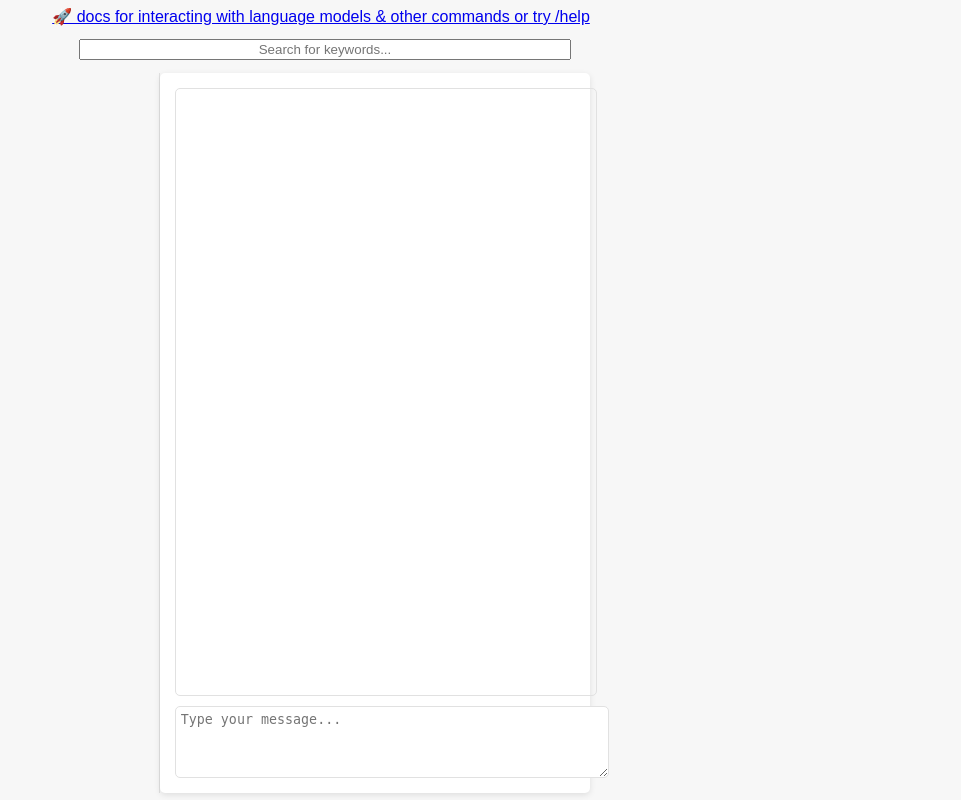
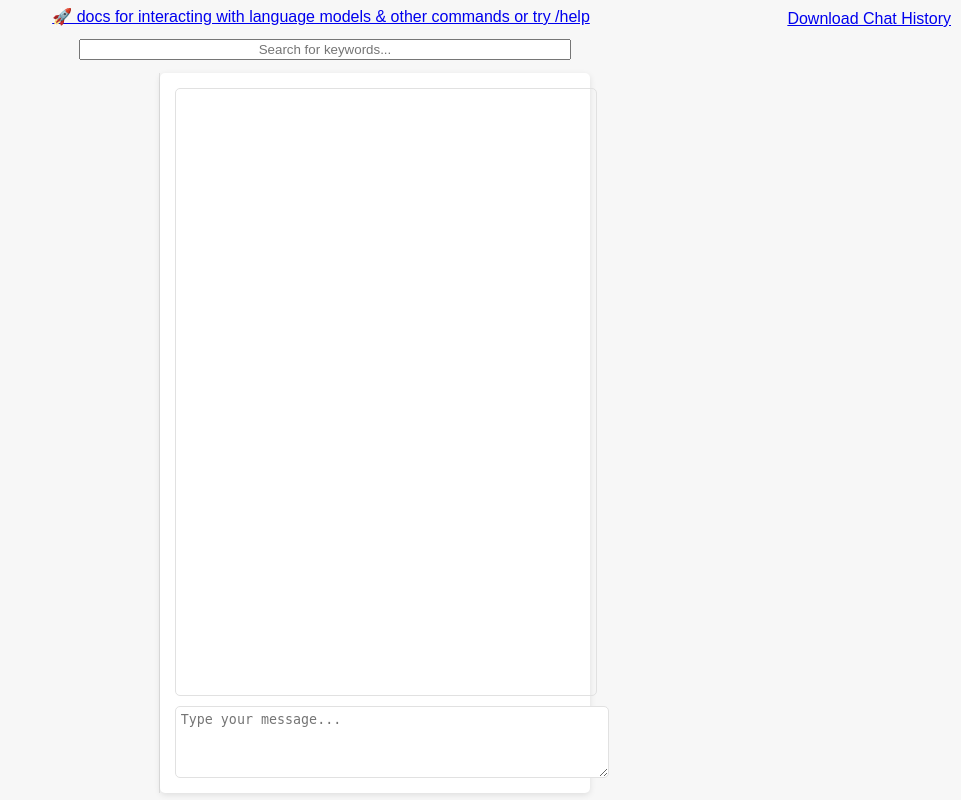
Before and after one commit to russellballestrini/flask-socketio-llm-completions, a Flask app: page /chat/1 in a window 1280 px wide. Shown: the whole page, without its empty margins (319-1280 px from the left). Run offline with Flask 3, Linux system fonts and the light colour scheme; some libraries are stand-ins or nearby versions.

Commit message:
uses the openai syntax for the conversation dump including content & role
* user
* system

	modified:   app.py
	modified:   templates/base.html
	modified:   templates/chat.html

```diff
--- a/app.py
+++ b/app.py
@@ -16,7 +16,14 @@ import random
 import boto3
 import tiktoken
 import together
-from flask import Flask, render_template, request, send_from_directory
+from flask import (
+    Flask,
+    render_template,
+    request,
+    send_from_directory,
+    jsonify,
+    Response,
+)
 
 from flask_socketio import SocketIO, emit, join_room
 
@@ -96,7 +103,7 @@ HELP_MESSAGE = """
 - `gpt-4`: For GPT-4, send a message with `gpt-4` and include your prompt.
 - `gpt-4o-2024-08-06`: For the cheapest version of GPT-4o, send a message with `gpt-4o-2024-08-06` and include your prompt.
 - `gpt-mini`: For GPT-4o-mini, send a message with `gpt-mini` and include your prompt.
-- `gpt-o1-mini`: For GPT-4o-mini, send a message with `gpt-mini` and include your prompt.
+- `gpt-o1-mini`: For GPT-o1-mini, send a message with `gpt-o1-mini` and include your prompt.
 - `claude-haiku`: For Claude-haiku, send a message with `claude-haiku` and include your prompt.
 - `claude-sonnet`: For Claude-sonnet, send a message with `claude-sonnet` and include your prompt.
 - `claude-opus`: For Claude-opus, send a message with `claude-opus` and include your prompt.
@@ -270,6 +277,40 @@ def chat(room_name):
     return render_template(
         "chat.html", room_name=room_name, rooms=rooms, username=username
     )
+
+
+@app.route("/download_chat_history", methods=["GET"])
+def download_chat_history():
+    room_name = request.args.get("room_name")
+    room = get_room(room_name)
+
+    if not room:
+        return jsonify({"error": "Room not found"}), 404
+
+    messages = Message.query.filter_by(room_id=room.id).all()
+
+    if not messages:
+        return jsonify({"error": "No messages found"}), 404
+
+    chat_history = [
+        {
+            "role": "system" if message.username in system_users else "user",
+            "content": message.content,
+        }
+        for message in messages
+        if not message.is_base64_image()
+    ]
+
+    if not chat_history:
+        return jsonify({"error": "No valid messages found"}), 404
+
+    response = Response(
+        response=json.dumps(chat_history, indent=2),
+        status=200,
+        mimetype="application/json",
+    )
+    response.headers["Content-Disposition"] = f"attachment; filename={room.name}.json"
+    return response
 
 
 @app.route("/search")
--- a/templates/base.html
+++ b/templates/base.html
@@ -163,6 +163,12 @@
         display: block;
         padding-right: 0.8em; /* Adjust the padding as needed */
     }
+    #downloadButton {
+        position: fixed;
+        top: 10px;
+        right: 10px;
+        z-index: 1000;
+    }
 
    </style>
 </head>
@@ -175,6 +181,7 @@
           <input type="hidden" id="username" name="username" value="{{ username }}">
       </form>
   </div>
+
   <!-- Chatroom list -->
 <div class="main-container">
   <div id="rooms-list">
@@ -190,6 +197,7 @@
           {% endfor %}
       </ul>
   </div>
+
   {% block content %}{% endblock %}
 </div>
 
--- a/templates/chat.html
+++ b/templates/chat.html
@@ -3,6 +3,8 @@
 {% block title %}Chatroom{% endblock %}
 
 {% block content %}
+    <a id="downloadButton" href="/download_chat_history?room_name={{ room_name }}" download="chat_history.json">Download Chat History</a>
+
     <div id="chat-container">
         <!-- Chat area where messages will be displayed -->
         <div id="chat"></div>
```
Lines whose indentation alone changed are shown as unchanged.
